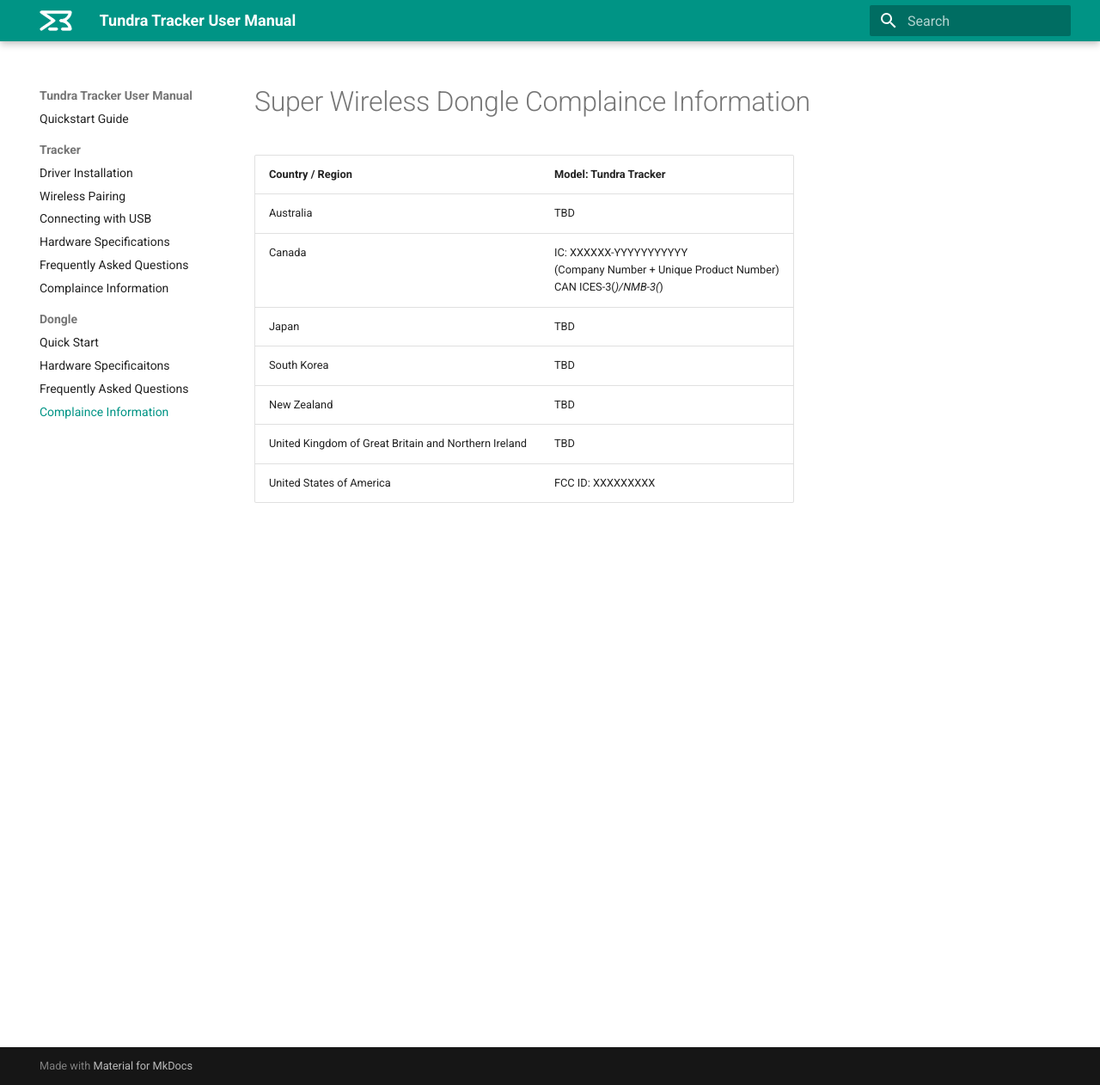
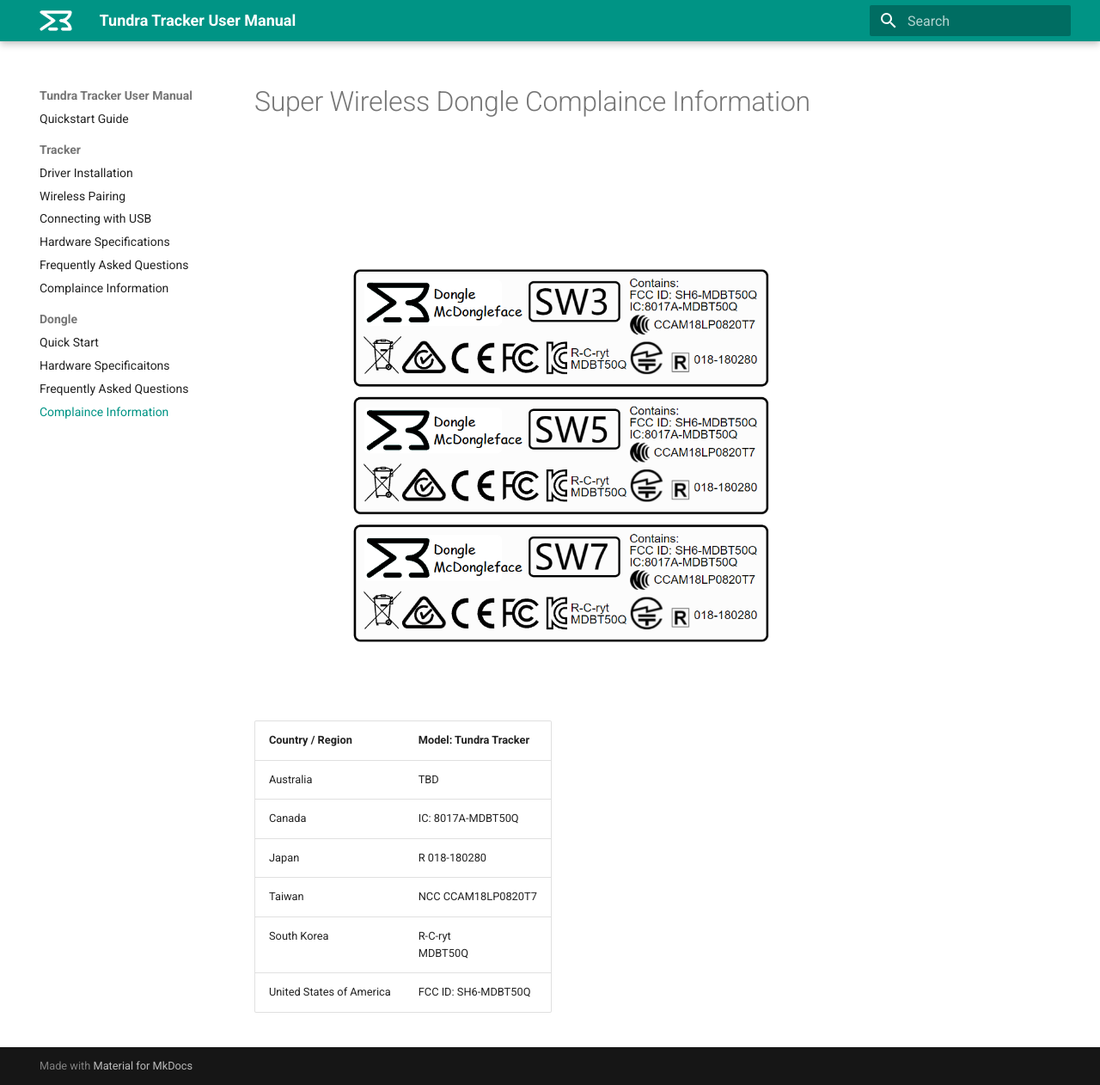
Before and after one commit to tundra-labs/tundra-tracker-docs, an MkDocs documentation site: the page built from docs/dongle_compliance.md, in a window 1280 px wide and 1262 px high. Shown: the whole window at 86% size. Built offline with MkDocs 1.6.1 and Material for MkDocs 9.7.7, drawn with Linux system fonts in a browser that asks for light colours.

Commit message:
Update dongle_compliance.md

```diff
--- a/docs/dongle_compliance.md
+++ b/docs/dongle_compliance.md
@@ -1,12 +1,13 @@
 # Super Wireless Dongle Complaince Information
 
+![](images/others/Dongle Certification.png)
 
-| **Country / Region**                                 | **Model: Tundra Tracker**                                    |
-| ---------------------------------------------------- | ------------------------------------------------------------ |
-| Australia                                            | TBD                                                          |
-| Canada                                               | IC: XXXXXX-YYYYYYYYYYY<br/>(Company Number + Unique Product Number)<br/>CAN ICES-3(*)/NMB-3(*) |
-| Japan                                                | TBD                                                          |
-| South Korea                                          | TBD                                                          |
-| New Zealand                                          | TBD                                                          |
-| United Kingdom of Great Britain and Northern Ireland | TBD                                                          |
-| United States of America                             | FCC ID: XXXXXXXXX                                            |
+
+| **Country / Region**     | **Model: Tundra Tracker** |
+| ------------------------ | ------------------------- |
+| Australia                | TBD                       |
+| Canada                   | IC: 8017A-MDBT50Q         |
+| Japan                    | R 018-180280              |
+| Taiwan                   | NCC CCAM18LP0820T7        |
+| South Korea              | R-C-ryt<br />MDBT50Q      |
+| United States of America | FCC ID: SH6-MDBT50Q       |
```
